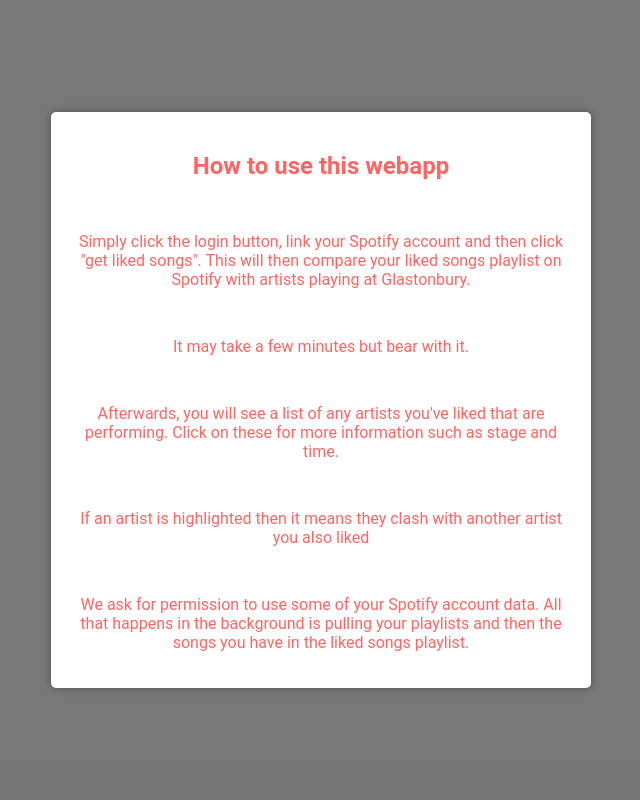
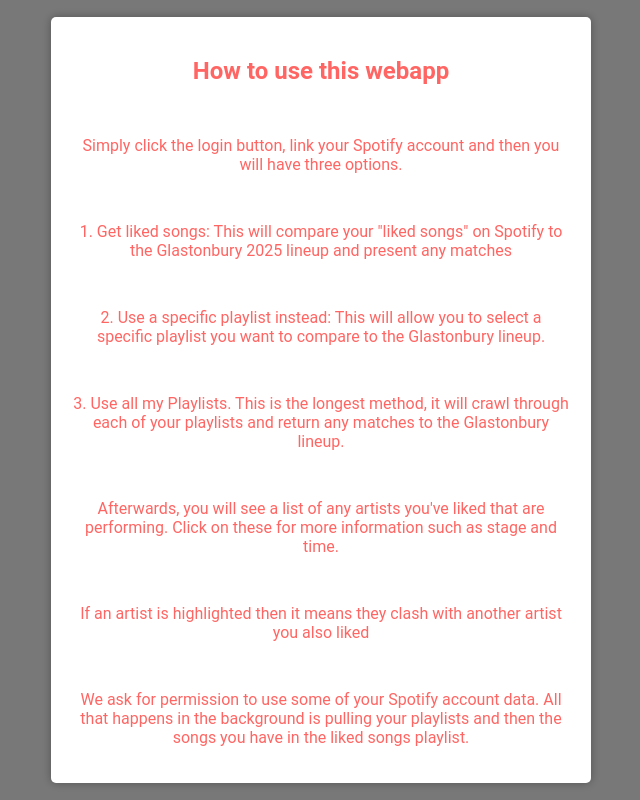
Before and after one commit to aiidanm/festeval, a React (Create React App) app: page / in a window 1280 px wide. Both pictures are taken after a click on the element "How to use?". Shown: the whole page, without its empty margins (319-959 px from the left). Built offline with nearby package versions, Linux system fonts and the light colour scheme; no server answers.

Commit message:
final styling changes, now converts all artists names to uppercase to avoid conflict (charli xcx) also ignored podcasts to avoid null erros

```diff
--- a/src/App.css
+++ b/src/App.css
@@ -7,11 +7,19 @@
   --modal-background-color: #ffffff;
 }
 
+.logout-button {
+  align-self: flex-start; /* aligns to the left in flex column */
+  margin-bottom: 1rem;
+  padding: 6px 12px;
+  background-color: #ff4d4d;
+  color: white;
+  border: none;
+  border-radius: 6px;
+  cursor: pointer;
+}
 
-.logout-button{
-  position: absolute;
 
-}
+
 
 .select-button-container{
   display: flex;
--- a/src/App.js
+++ b/src/App.js
@@ -3,10 +3,7 @@
 import Modal from "./components/popup";
 import LoggedInContent from "./components/loggedinContent";
 import LoginButton from "./components/LoginButton";
-import {
-  parseGlastoData,
-  compareToGlasto,
-} from "./utilFunc";
+import { parseGlastoData, compareToGlasto } from "./utilFunc";
 import glastoData from "./Glasto.json";
 
 function App() {
@@ -16,6 +13,15 @@
   const [mySongs, setMySongs] = useState([]);
   const [myGlastoArtists, setMyGlastoArtists] = useState([]);
   const [openHowTo, setOpenHowTo] = useState(false);
+
+  const logout = () => {
+    setToken("");
+    window.localStorage.removeItem("token");
+  };
+
+  function isLoggedIn() {
+    return window.localStorage.getItem("token") !== null;
+  }
 
   useEffect(() => {
     const hash = window.location.hash;
@@ -33,8 +39,31 @@
       window.location.hash = "";
       window.localStorage.setItem("token", token);
     }
-    setToken(token);
-    setFinalArtists(artists);
+
+    // Validate token with Spotify
+    async function validateToken(token) {
+      if (!token) return;
+      try {
+        const res = await fetch("https://api.spotify.com/v1/me", {
+          headers: {
+            Authorization: `Bearer ${token}`,
+          },
+        });
+
+        if (res.status === 401) {
+          // Token is invalid or expired
+          logout();
+        } else {
+          setToken(token);
+          setFinalArtists(artists);
+        }
+      } catch (err) {
+        console.error("Error validating token:", err);
+        logout(); // fallback logout
+      }
+    }
+
+    validateToken(token);
   }, []);
 
   useEffect(() => {
@@ -45,15 +74,14 @@
 
 
 
-  function isLoggedIn() {
-    return window.localStorage.getItem("token") !== null;
-  }
-
-
-
   return (
     <div className="App">
       <div className="mainContainer">
+        {isLoggedIn() && (
+          <button onClick={logout} className="logout-button">
+            Logout
+          </button>
+        )}
         <h1 className="Festeval">Festeval</h1>
         <h3 className="howToPlay" onClick={() => setOpenHowTo(true)}>
           How to use?
--- a/src/Glasto.json
+++ b/src/Glasto.json
@@ -1,13 +1,5 @@
 {
-	"copyright":"Licensed under a Creative Commons Attribution-NonCommercial 3.0 License https://creativecommons.org/licenses/by-nc/3.0/. Free for non-commercial use. Contact halvin@clashfinder.com for other uses.",
-	"modified":"2025-03-28 19:36",
-	"name":"Glastonbury Festival 2025",
-	"id":"g2025",
-	"url":"https://clashfinder.com/s/g2025/",
-	"printAdvisory":5,
-	"timezone":"Europe/London",
-	"tzOffset":3600,
-	"tzNote":"Start and end times are given in the timezone of the event. Offset by -tzOffset for UTC.",
+
 	"locations":[
 		{
 			"name":"Pyramid Stage",
--- a/src/apiReqs.js
+++ b/src/apiReqs.js
@@ -52,6 +52,7 @@
       },
     })
     .then((data) => {
+      console.log(data.data.tracks.items)
       return data.data.tracks.items;
     });
 }
--- a/src/components/loggedinContent.js
+++ b/src/components/loggedinContent.js
@@ -16,16 +16,11 @@
   const [playlistData, setPlaylistData] = useState([]);
   const [searchDone, setSearchDone] = useState(false)
 
-  const logout = () => {
-    setToken("");
-    window.localStorage.removeItem("token");
-  };
+
 
   return (
     <>
-      <button onClick={logout} className="logout-button">
-        Logout
-      </button>
+
       <div className="loggedincontainer">
         {playlistToggle ? (
           <PlaylistPage
--- a/src/components/popup.js
+++ b/src/components/popup.js
@@ -36,11 +36,23 @@
       <ModalContent onClick={(e) => e.stopPropagation()}>
         <h2>How to use this webapp</h2>
         <p>
-          Simply click the login button, link your Spotify account and then
-          click "get liked songs". This will then compare your liked songs
-          playlist on Spotify with artists playing at Glastonbury.
+          Simply click the login button, link your Spotify account and then you
+          will have three options.
         </p>
-        <p>It may take a few minutes but bear with it.</p>
+        <p>
+          1. Get liked songs: This will compare your "liked songs" on Spotify to
+          the Glastonbury 2025 lineup and present any matches
+        </p>
+        <p>
+          2. Use a specific playlist instead: This will allow you to select a
+          specific playlist you want to compare to the Glastonbury lineup.
+        </p>
+        <p>
+          3. Use all my Playlists. This is the longest method, it will crawl
+          through each of your playlists and return any matches to the
+          Glastonbury lineup.
+        </p>
+
         <p>
           Afterwards, you will see a list of any artists you've liked that are
           performing. Click on these for more information such as stage and
--- a/src/utilFunc.js
+++ b/src/utilFunc.js
@@ -2,7 +2,12 @@
 
 const parseTracks = (tracks) => {
   return tracks.map((track) => {
-    return track.track.artists[0].name;
+    if(track.track.artists[0].name === null){
+      return null
+    } else {
+      return track.track.artists[0].name.toUpperCase();
+
+    }
   });
 };
 
@@ -83,7 +88,7 @@
 const parseGlastoData = (glastoData, artists) => {
   glastoData.locations.forEach((location) => {
     location.events.forEach((event) => {
-      const artistName = event.name;
+      const artistName = event.name.toUpperCase();
       const artistInfo = {
         short: event.short,
         start: event.start,
@@ -99,7 +104,6 @@
 };
 
 const compareToGlasto = (mySongs, glastoArtists, setMyGlastoArtists) => {
-  console.log(mySongs)
   if (mySongs.length !== 0) {
     const filteredKeys = Object.keys(glastoArtists).filter((key) =>
       mySongs.includes(key)
@@ -108,7 +112,6 @@
       name: key,
       info: glastoArtists[key],
     }));
-    console.log(filteredObjects);
     setMyGlastoArtists(filteredObjects);
   }
 };
```
